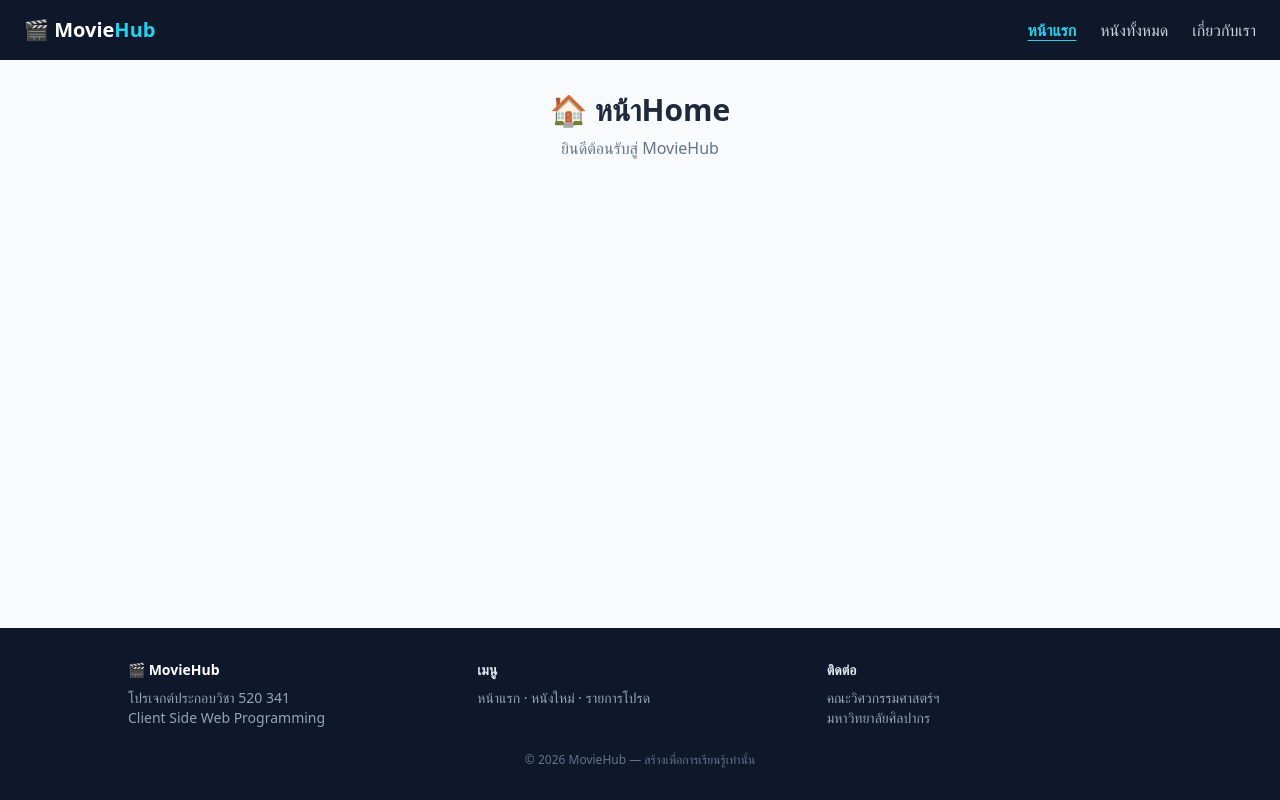
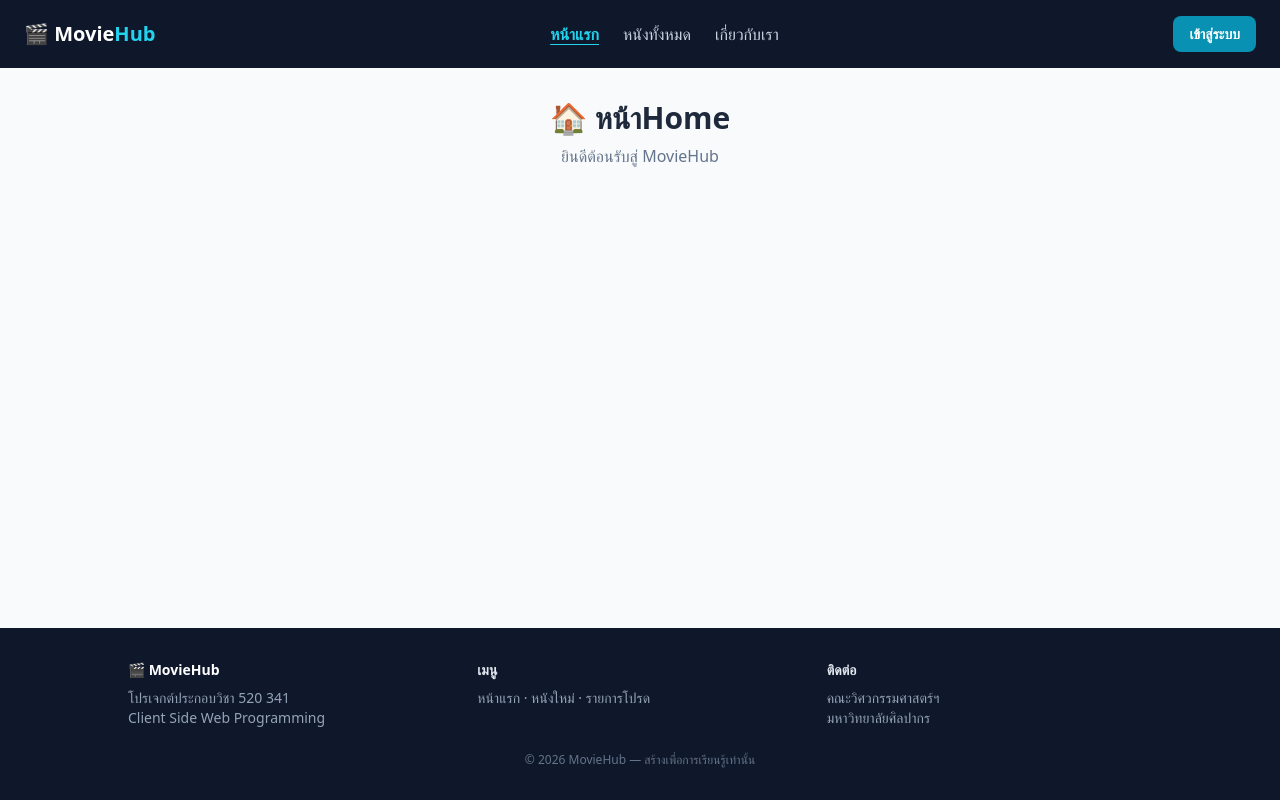
Before and after one commit to JinotaR/movie-site, a React (Create React App) app in the folder my-app/: page / in a window 1280 px wide. Built offline with nearby package versions, Linux system fonts and the light colour scheme.

Commit message:
movie-project-2

```diff
--- a/my-app/src/components/Navbar.jsx
+++ b/my-app/src/components/Navbar.jsx
@@ -40,6 +40,10 @@ function Navbar() {
                 <NavLink to="/movies" className={linkClass}>หนังทั้งหมด</NavLink>
                 <NavLink to="/about" className={linkClass}>เกี่ยวกับเรา</NavLink>
             </div>
+            <button className="rounded-lg bg-cyan-600 px-4 py-2 text-sm font-semibold
+                         text-white hover:bg-cyan-700 transition">
+                เข้าสู่ระบบ
+            </button>
         </nav>
     );
 }
```
Lines whose indentation alone changed are shown as unchanged.
